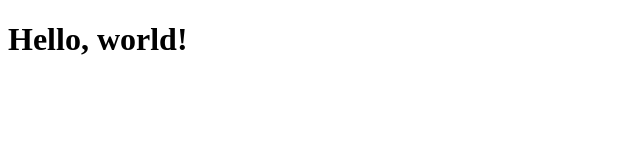
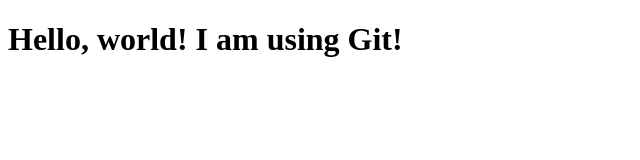
Before and after one commit to anfjbajfa/agolrest, a plain HTML site: page index.html in a window 1280 px wide. Shown: the whole page, without its empty margins (0-640 px from the left). Drawn offline with Linux system fonts and the light colour scheme.

Commit message:
update index.html

```diff
--- a/index.html
+++ b/index.html
@@ -7,6 +7,6 @@
   <meta name="description" content="" />
 </head>
 <body>
-  <h1>Hello, world!</h1>
+  <h1>Hello, world! I am using Git!</h1>
 </body>
 </html>
```
